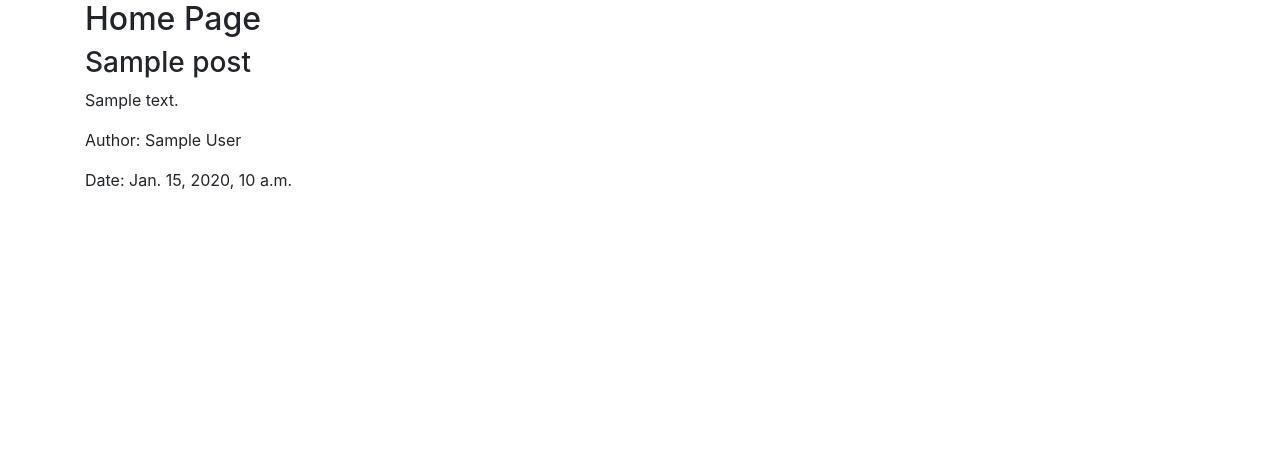
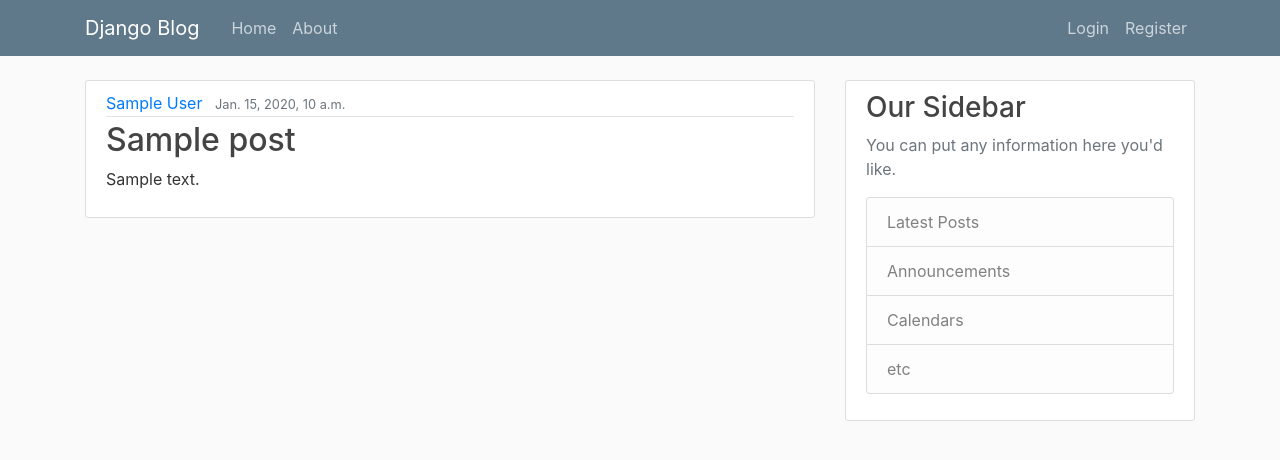
Before and after one commit to MarianHolly/django-course, a Django app: template django_course/blog/templates/blog/home.html in a window 1280 px wide. Shown: the top 460 px of the page. Run offline with Django 5.2, Linux system fonts and the light colour scheme; the template is opened without the code that fills it: most values are stand-ins (such as "Sample title", 1, 10 or a date in 2020); some libraries are stand-ins or nearby versions.

Commit message:
templates and links

```diff
--- /dev/null
+++ b/django_course/blog/static/main.css
@@ -0,0 +1,89 @@
+body {
+  background: #fafafa;
+  color: #333333;
+  margin-top: 5rem;
+}
+
+h1,
+h2,
+h3,
+h4,
+h5,
+h6 {
+  color: #444444;
+}
+
+ul {
+  margin: 0;
+}
+
+.bg-steel {
+  background-color: #5f788a;
+}
+
+.site-header .navbar-nav .nav-link {
+  color: #cbd5db;
+}
+
+.site-header .navbar-nav .nav-link:hover {
+  color: #ffffff;
+}
+
+.site-header .navbar-nav .nav-link.active {
+  font-weight: 500;
+}
+
+.content-section {
+  background: #ffffff;
+  padding: 10px 20px;
+  border: 1px solid #dddddd;
+  border-radius: 3px;
+  margin-bottom: 20px;
+}
+
+.article-title {
+  color: #444444;
+}
+
+a.article-title:hover {
+  color: #428bca;
+  text-decoration: none;
+}
+
+.article-content {
+  white-space: pre-line;
+}
+
+.article-img {
+  height: 65px;
+  width: 65px;
+  margin-right: 16px;
+}
+
+.article-metadata {
+  padding-bottom: 1px;
+  margin-bottom: 4px;
+  border-bottom: 1px solid #e3e3e3;
+}
+
+.article-metadata a:hover {
+  color: #333;
+  text-decoration: none;
+}
+
+.article-svg {
+  width: 25px;
+  height: 25px;
+  vertical-align: middle;
+}
+
+.account-img {
+  height: 125px;
+  width: 125px;
+  margin-right: 20px;
+  margin-bottom: 16px;
+}
+
+.account-heading {
+  font-size: 2.5rem;
+}
--- a/django_course/blog/templates/blog/about.html
+++ b/django_course/blog/templates/blog/about.html
@@ -1,4 +1,4 @@
 {% extends 'blog/base.html' %}
 {% block content %}
-    <h2>About Page</h2>
+<h2>About Page</h2>
 {% endblock %}
--- a/django_course/blog/templates/blog/base.html
+++ b/django_course/blog/templates/blog/base.html
@@ -1,9 +1,14 @@
+{% load static %}
 <!DOCTYPE html>
 <html lang="en">
 <head>
     <meta charset="UTF-8">
     <meta name="viewport" content="width=device-width, initial-scale=1.0">
+    <!-- Bootstrap CSS -->
     <link rel="stylesheet" href="https://cdn.jsdelivr.net/npm/bootstrap@4.0.0/dist/css/bootstrap.min.css" integrity="sha384-Gn5384xqQ1aoWXA+058RXPxPg6fy4IWvTNh0E263XmFcJlSAwiGgFAW/dAiS6JXm" crossorigin="anonymous">
+    <!-- Custom CSS -->
+    <link rel="stylesheet" type="text/css" href="{% static 'main.css' %}">
+    <!-- Title -->
     {% if title %}
         <title>Django Blog - {{ title }}</title>
     {% else %}
@@ -11,10 +16,47 @@
     {% endif %}
 </head>
 <body>
-    <div class="container">
-        {% block content %}
-        {% endblock %}
-    </div>
+    <!-- Navigation -->
+    <header class="site-header">
+      <nav class="navbar navbar-expand-md navbar-dark bg-steel fixed-top">
+        <div class="container">
+          <a class="navbar-brand mr-4" href="{% url 'blog-home' %}">Django Blog</a>
+          <button class="navbar-toggler" type="button" data-toggle="collapse" data-target="#navbarToggle" aria-controls="navbarToggle" aria-expanded="false" aria-label="Toggle navigation">
+            <span class="navbar-toggler-icon"></span>
+          </button>
+          <div class="collapse navbar-collapse" id="navbarToggle">
+            <div class="navbar-nav mr-auto">
+              <a class="nav-item nav-link" href="{% url 'blog-home' %}">Home</a>
+              <a class="nav-item nav-link" href="{% url 'blog-about' %}">About</a>
+            </div>
+            <div class="navbar-nav">
+              <a class="nav-item nav-link" href="#">Login</a>
+              <a class="nav-item nav-link" href="#">Register</a>
+            </div>
+          </div>
+        </div>
+      </nav>
+    </header>
+      <main role="main" class="container">
+        <div class="row">
+          <div class="col-md-8">
+            {% block content %}{% endblock %}
+          </div>
+          <div class="col-md-4">
+            <div class="content-section">
+              <h3>Our Sidebar</h3>
+              <p class='text-muted'>You can put any information here you'd like.
+                <ul class="list-group">
+                  <li class="list-group-item list-group-item-light">Latest Posts</li>
+                  <li class="list-group-item list-group-item-light">Announcements</li>
+                  <li class="list-group-item list-group-item-light">Calendars</li>
+                  <li class="list-group-item list-group-item-light">etc</li>
+                </ul>
+              </p>
+            </div>
+          </div>
+        </div>
+      </main>
     <script src="https://code.jquery.com/jquery-3.2.1.slim.min.js" integrity="sha384-KJ3o2DKtIkvYIK3UENzmM7KCkRr/rE9/Qpg6aAZGJwFDMVNA/GpGFF93hXpG5KkN" crossorigin="anonymous"></script>
     <script src="https://cdn.jsdelivr.net/npm/popper.js@1.12.9/dist/umd/popper.min.js" integrity="sha384-ApNbgh9B+Y1QKtv3Rn7W3mgPxhU9K/ScQsAP7hUibX39j7fakFPskvXusvfa0b4Q" crossorigin="anonymous"></script>
     <script src="https://cdn.jsdelivr.net/npm/bootstrap@4.0.0/dist/js/bootstrap.min.js" integrity="sha384-JZR6Spejh4U02d8jOt6vLEHfe/JQGiRRSQQxSfFWpi1MquVdAyjUar5+76PVCmYl" crossorigin="anonymous"></script>
--- a/django_course/blog/templates/blog/home.html
+++ b/django_course/blog/templates/blog/home.html
@@ -1,10 +1,14 @@
 {% extends 'blog/base.html' %}
 {% block content %}
-    <h2>Home Page</h2>
-    {% for post in posts %}
-        <h3>{{ post.title }}</h3>
-        <p>{{ post.content }}</p>
-        <p>Author: {{ post.author }}</p>
-        <p>Date: {{ post.date }}</p>
-    {% endfor %}
-{% endblock %}
+{% for post in posts %}
+<article class="media content-section">
+  <div class="media-body">
+    <div class="article-metadata">
+      <a class="mr-2" href="#">{{ post.author }}</a>
+      <small class="text-muted">{{ post.date_posted }}</small>
+    </div>
+    <h2><a class="article-title" href="#">{{ post.title }}</a></h2>
+    <p class="article-content">{{ post.content }}</p>
+  </div>
+</article>
+{% endfor %} {% endblock %}
```
